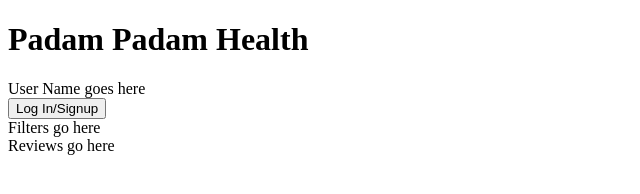
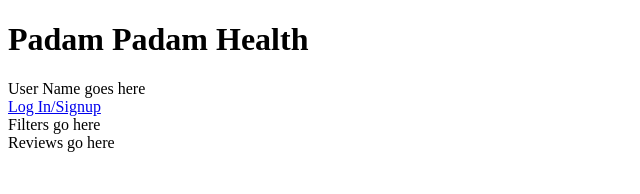
Before and after one commit to PadamPadamHealth/PadamPadam, a plain HTML site: page index.html in a window 1280 px wide. Shown: the whole page, without its empty margins (0-640 px from the left). Drawn offline with Linux system fonts and the light colour scheme.

Commit message:
"index html can now link to login html"

```diff
--- a/index.html
+++ b/index.html
@@ -9,7 +9,7 @@
 <body>
   <h1>Padam Padam Health</h1>
   <div class="userName">User Name goes here</div>
-  <button class="login" href="./login/login.html">Log In/Signup</button>
+  <a class="login" type="submit" href="./login/login.html">Log In/Signup</a>
   <div class="filterSection">Filters go here</div>
   <div class="reviewSection">Reviews go here</div>
   <script src="./index.js"></script>
```
